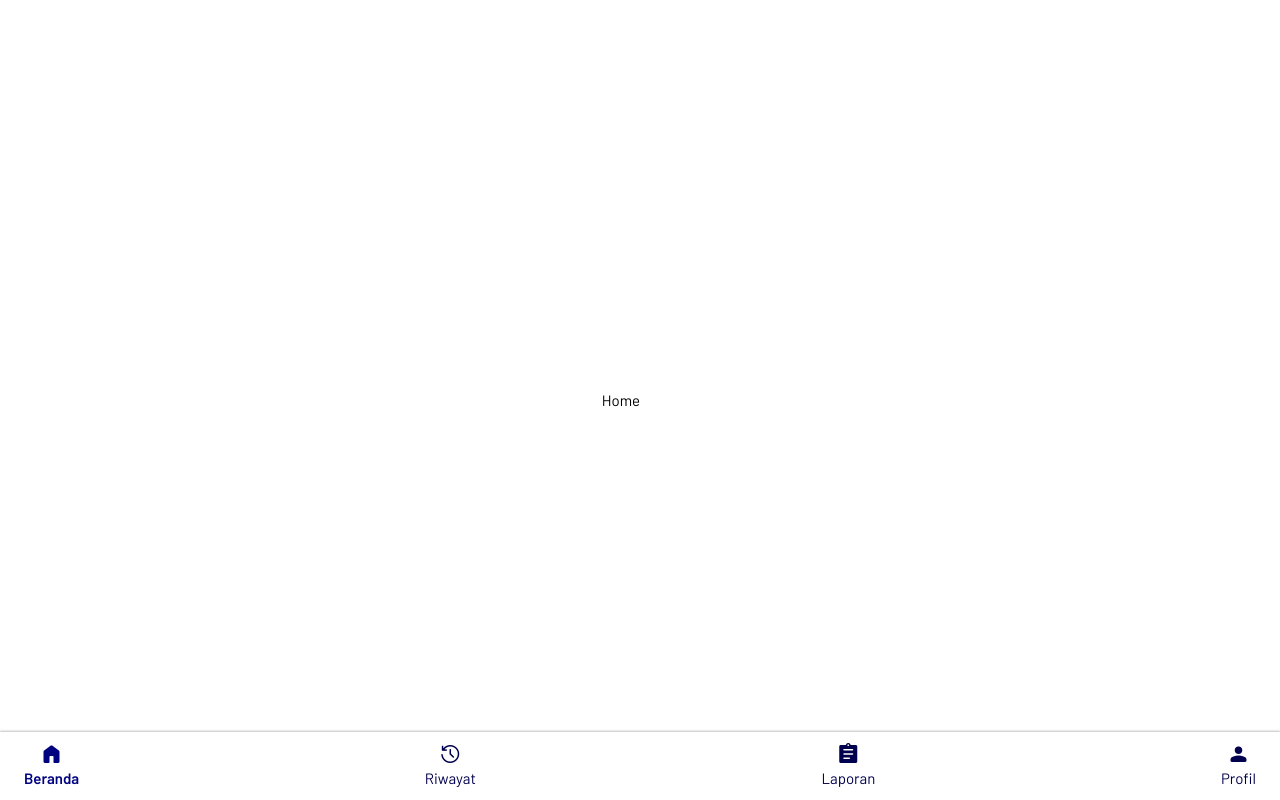
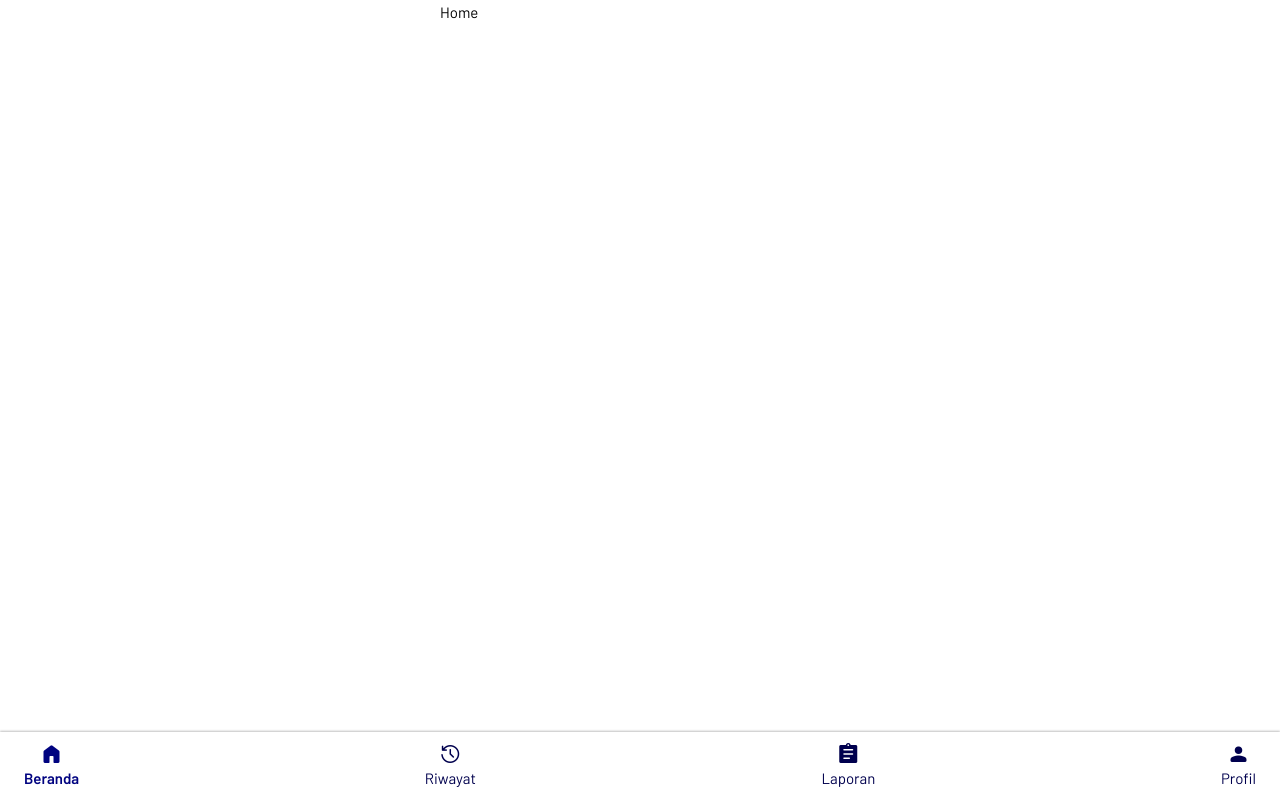
Before and after one commit to ditorbejo/Mauntung, a Vue app: page / in a window 1280 px wide. Built offline with nearby package versions, Linux system fonts and the light colour scheme.

Commit message:
clear unused styles

```diff
--- a/src/assets/main.css
+++ b/src/assets/main.css
@@ -1,35 +1 @@
 @import "./base.css";
-
-#app {
-  max-width: 1280px;
-  margin: 0 auto;
-  padding: 2rem;
-
-  font-weight: normal;
-}
-
-a,
-.green {
-  text-decoration: none;
-  color: hsla(160, 100%, 37%, 1);
-  transition: 0.4s;
-}
-
-@media (hover: hover) {
-  a:hover {
-    background-color: hsla(160, 100%, 37%, 0.2);
-  }
-}
-
-@media (min-width: 1024px) {
-  body {
-    display: flex;
-    place-items: center;
-  }
-
-  #app {
-    display: grid;
-    grid-template-columns: 1fr 1fr;
-    padding: 0 2rem;
-  }
-}
```
